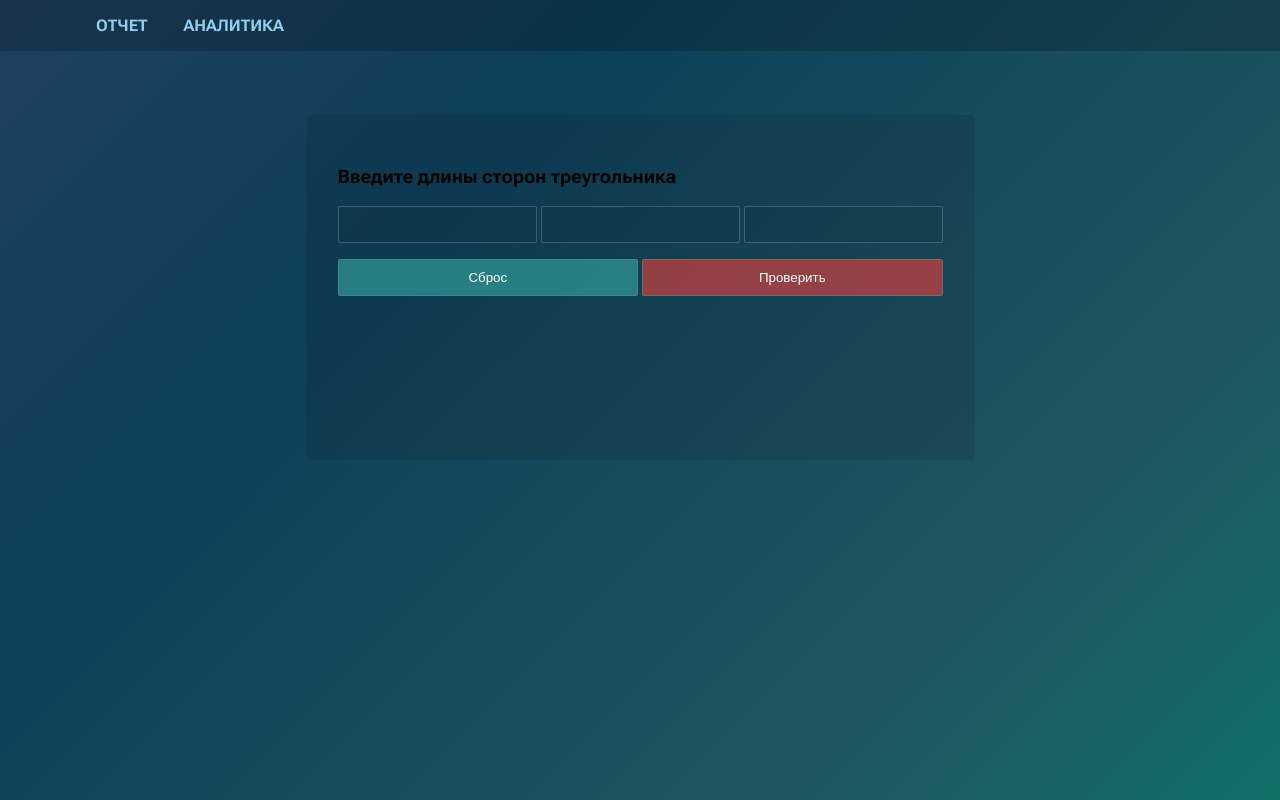
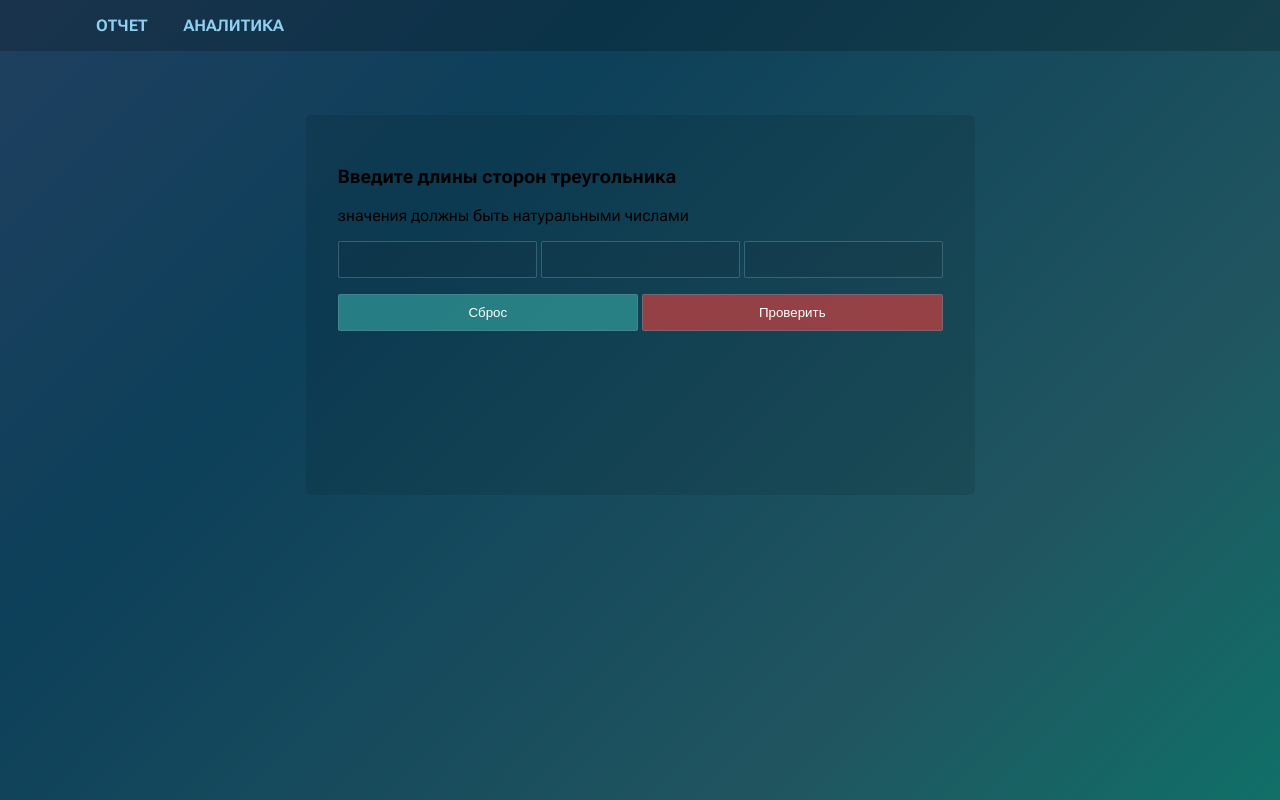
Before and after one commit to study-pm/testing, a website with bundled scripts: page src/lr_01/index.html in a window 1280 px wide. Built offline with nearby package versions, Linux system fonts and the light colour scheme.

Commit message:
feat: add input note

```diff
--- a/src/lr_01/index.html
+++ b/src/lr_01/index.html
@@ -26,6 +26,7 @@
     <article>
     <section style="max-width: 50em">
     <h1>Введите длины сторон треугольника</h1>
+    <p class="size_small">значения должны быть натуральными числами</p>
 
     <form name="form_novalidate">
         <fieldset name="inputs">
```
